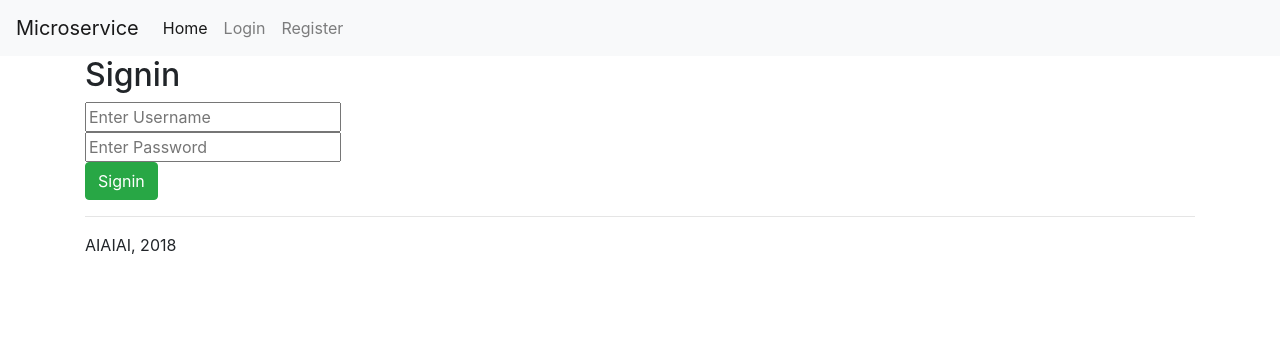
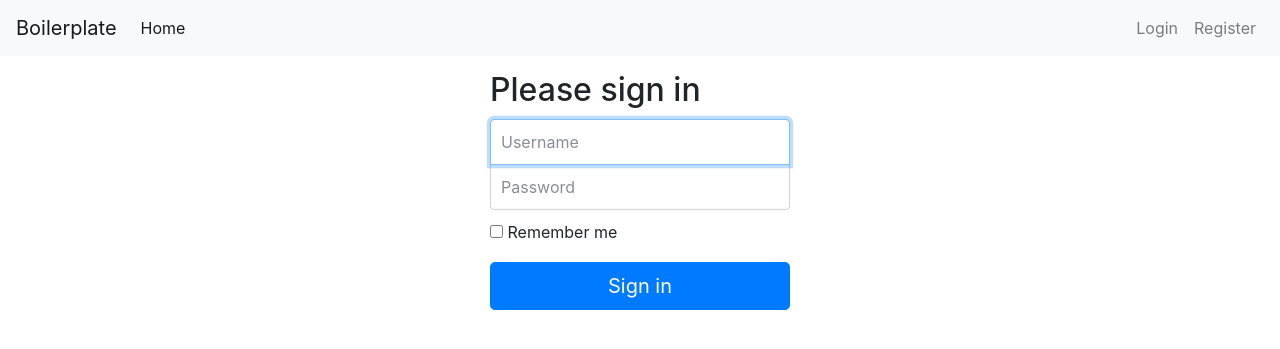
Before and after one commit to illusionww/flask-boilerplate, a Flask app: page /login in a window 1280 px wide. Shown: the top 349 px of the page. Run offline with Flask 2, Linux system fonts and the light colour scheme; some libraries are stand-ins or nearby versions.

Commit message:
improve singin/login styles and code style

```diff
--- a/app/app.py
+++ b/app/app.py
@@ -1,14 +1,14 @@
 import logging
-import os
 from logging.handlers import RotatingFileHandler
 
 from flask import Flask, request, flash, url_for, redirect, render_template, g
 from flask_login import login_user, logout_user, login_required, LoginManager, current_user
 
+import config
 from models import db, User
 
 app = Flask(__name__)
-app.secret_key = 'super secret string 228'
+app.secret_key = config.app.secret_key
 
 file_handler = RotatingFileHandler('output.log', maxBytes=100 * 1024 * 1024, backupCount=5, encoding='utf8')
 file_handler.setFormatter(logging.Formatter('%(asctime)s %(levelname)s: %(message)s'))
@@ -16,14 +16,7 @@ file_handler.setLevel(logging.INFO)
 app.logger.setLevel(logging.INFO)
 app.logger.addHandler(file_handler)
 
-POSTGRES = {
-    'user': os.environ['POSTGRES_USER'],
-    'pw': os.environ['POSTGRES_PASSWORD'],
-    'db': os.environ['POSTGRES_DB'],
-    'host': 'db',
-    'port': '5432',
-}
-app.config['SQLALCHEMY_DATABASE_URI'] = 'postgresql://%(user)s:%(pw)s@%(host)s:%(port)s/%(db)s' % POSTGRES
+app.config['SQLALCHEMY_DATABASE_URI'] = config.db.uri
 app.config['SQLALCHEMY_TRACK_MODIFICATIONS'] = False
 db.init_app(app)
 
--- /dev/null
+++ b/app/static/css/signin.css
@@ -0,0 +1,42 @@
+.form-signin {
+    max-width: 330px;
+    padding: 15px;
+    margin: 0 auto;
+}
+
+.form-signin .form-signin-heading,
+.form-signin .checkbox {
+    margin-bottom: 10px;
+}
+
+.form-signin .checkbox {
+    font-weight: 400;
+}
+
+.form-signin .form-control {
+    position: relative;
+    box-sizing: border-box;
+    height: auto;
+    padding: 10px;
+    font-size: 16px;
+}
+
+.form-signin .form-control:focus {
+    z-index: 2;
+}
+
+.form-signin .field-top {
+    margin-bottom: -1px;
+    border-bottom-right-radius: 0;
+    border-bottom-left-radius: 0;
+}
+
+.form-signin .field-bottom {
+    margin-bottom: 10px;
+    border-top-left-radius: 0;
+    border-top-right-radius: 0;
+}
+
+.form-signin .field-gap {
+    margin-bottom: 10px;
+}
--- a/app/templates/index.html
+++ b/app/templates/index.html
@@ -1,4 +1,4 @@
 {% extends "layout.html" %}
 {% block body %}
-    Index
+    Index content
 {% endblock %}
--- a/app/templates/layout.html
+++ b/app/templates/layout.html
@@ -3,7 +3,7 @@
 <head>
     <meta name="viewport" content="initial-scale=1.0, user-scalable=no">
     <meta charset="utf-8">
-    <title>Microservice</title>
+    <title>Boilerplate</title>
     <link rel="stylesheet" href="https://maxcdn.bootstrapcdn.com/bootstrap/4.0.0-beta.2/css/bootstrap.min.css"
           integrity="sha384-PsH8R72JQ3SOdhVi3uxftmaW6Vc51MKb0q5P2rRUpPvrszuE4W1povHYgTpBfshb" crossorigin="anonymous">
     <script src="https://code.jquery.com/jquery-3.2.1.min.js"
@@ -15,10 +15,16 @@
     <script src="https://maxcdn.bootstrapcdn.com/bootstrap/4.0.0-beta.2/js/bootstrap.min.js"
             integrity="sha384-alpBpkh1PFOepccYVYDB4do5UnbKysX5WZXm3XxPqe5iKTfUKjNkCk9SaVuEZflJ"
             crossorigin="anonymous"></script>
+    <style>
+        .alert {
+            margin-top: 1rem;
+            margin-bottom: 0;
+        }
+    </style>
 </head>
 <body>
 <nav class="navbar navbar-expand-lg navbar-light bg-light">
-    <a class="navbar-brand" href="#">Microservice</a>
+    <a class="navbar-brand" href="#">Boilerplate</a>
     <button class="navbar-toggler" type="button" data-toggle="collapse" data-target="#navbarSupportedContent"
             aria-controls="navbarSupportedContent" aria-expanded="false" aria-label="Toggle navigation">
         <span class="navbar-toggler-icon"></span>
@@ -29,6 +35,8 @@
             <li class="nav-item active">
                 <a class="nav-link" href="#">Home <span class="sr-only">(current)</span></a>
             </li>
+        </ul>
+        <ul class="navbar-nav">
             {% if g.user.is_authenticated %}
                 <li><a class="nav-link" href="{{ url_for('logout') }}">Logout</a></li>
             {% endif %}
@@ -43,13 +51,10 @@
 
 <div id="main" class="container">
     {%- for category, message in get_flashed_messages(with_categories=true) %}
-        <p class="alert alert-{{ "danger" if category == 'error' else "info" }}">{{ "Error: " if category == 'error' }}{{ message }}</p>
+        <p class="alert alert-{{ "danger" if category == 'error' else "info" }}">
+            {{ "Error: " if category == 'error' }}{{ message }}</p>
     {%- endfor %}
     {% block body %}{% endblock %}
-    <hr>
-    <footer id="footer">
-        <p>AIAIAI, 2018</p>
-    </footer>
 </div>
 </body>
 </html>
--- a/app/templates/login.html
+++ b/app/templates/login.html
@@ -1,25 +1,16 @@
 {% extends "layout.html" %}
 {% block body %}
-    <form action="" method=post class="form-horizontal">
-        <h2>Signin </h2>
-        <div class="control-group">
-            <div class="controls">
-                <input type="text" id="username" name="username" class="input-xlarge"
-                       placeholder="Enter Username" required>
-            </div>
+    <link rel="stylesheet" href="/static/css/signin.css">
+    <form action="" method=post class="form-signin">
+        <h2 class="form-signin-heading">Please sign in</h2>
+        <input type="text" id="username" name="username" class="form-control field-top" placeholder="Username" required
+               autofocus>
+        <input type="password" id="inputPassword" name="password" class="form-control field-bottom" placeholder="Password" required>
+        <div class="checkbox">
+            <label>
+                <input type="checkbox" value="remember-me"> Remember me
+            </label>
         </div>
-
-        <div class="control-group">
-            <div class="controls">
-                <input type="password" id="password" name="password" class="input-xlarge"
-                       placeholder="Enter Password" required>
-            </div>
-        </div>
-
-        <div class="control-group">
-            <div class="controls">
-                <button type="submit" class="btn btn-success">Signin</button>
-            </div>
-        </div>
+        <button class="btn btn-lg btn-primary btn-block" type="submit">Sign in</button>
     </form>
 {% endblock %}
```
Also changed, not shown: app/config.py (added, +14 -0 lines), app/templates/register.html (+10 -31 lines).
